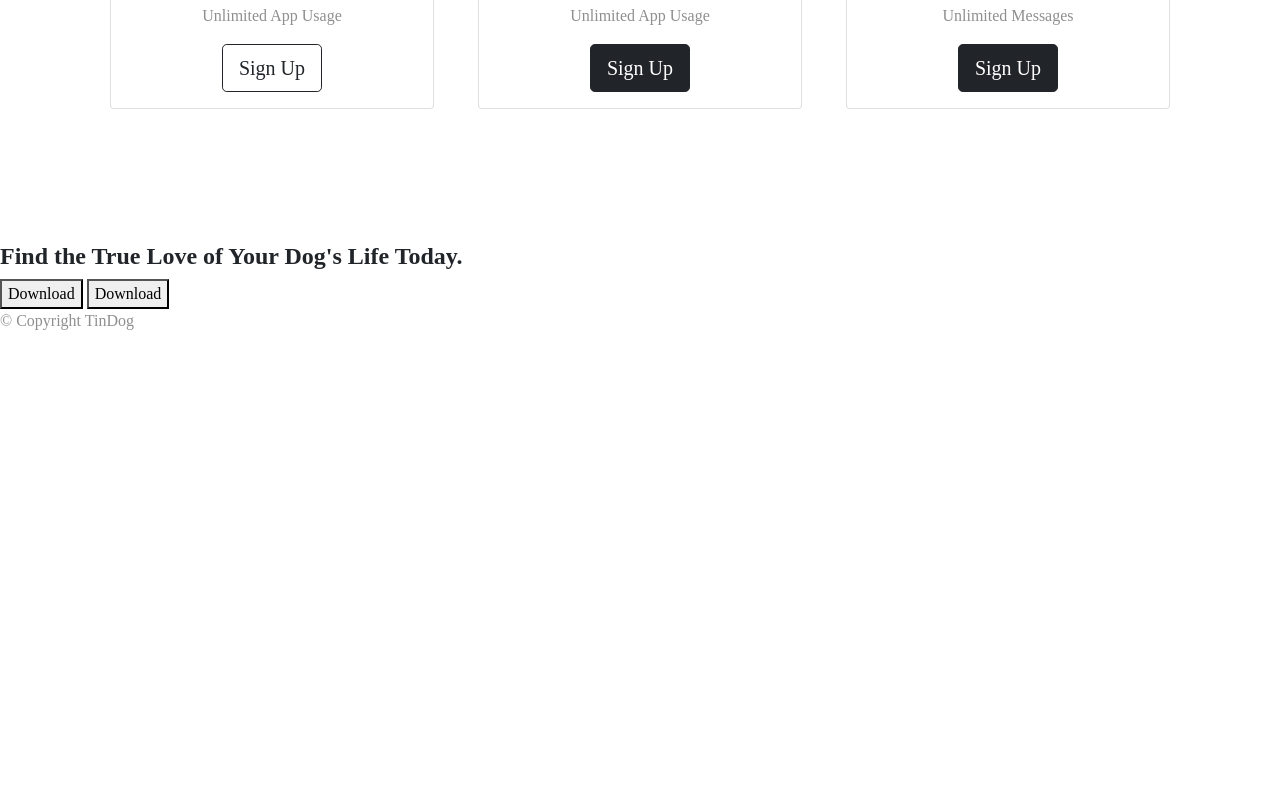
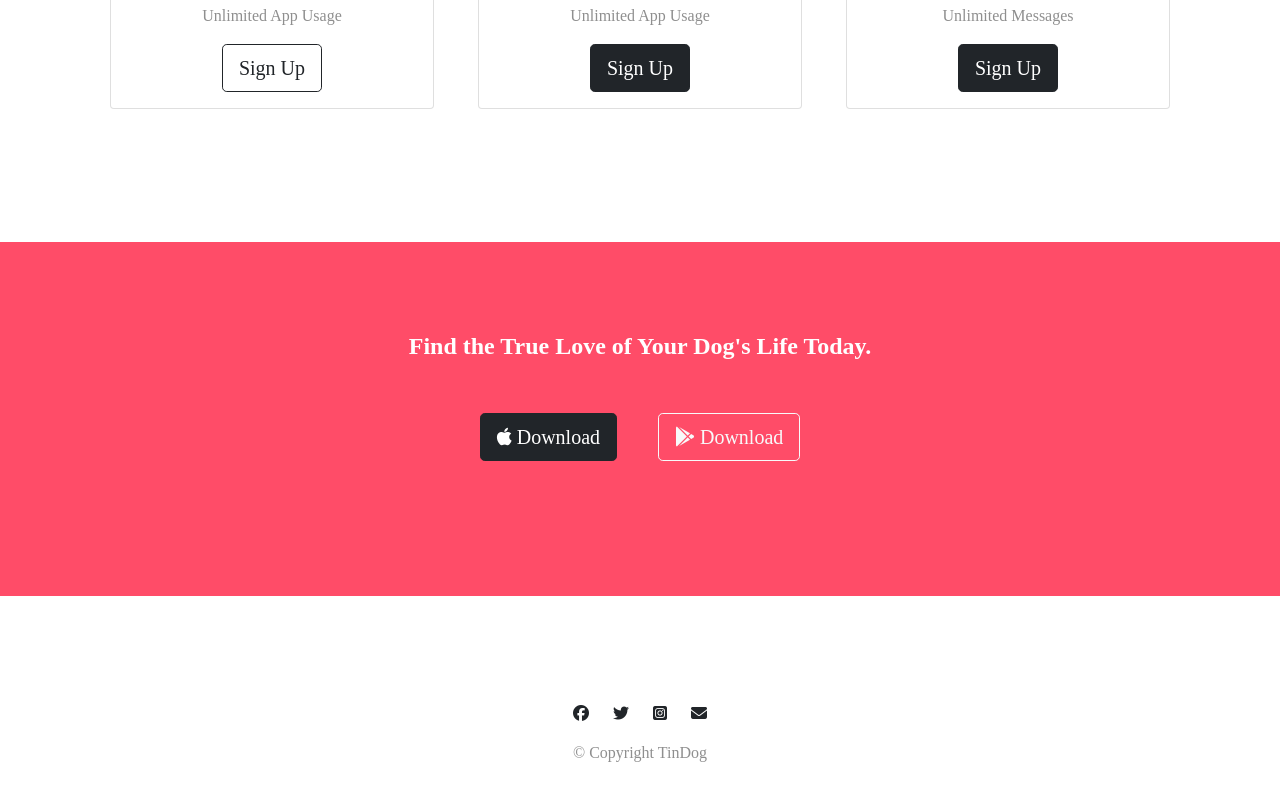
Before and after one commit to jubhavsar/Tindog, a plain HTML site: page index.html in a window 1280 px wide. Shown: the part 2487-3287 px from the top of the page. Before the commit the page ends 2836 px from the top, so only its background shows below. Drawn offline with nearby package versions, Linux system fonts and the light colour scheme; a web font is replaced by a local one.

Commit message:
Styled footer section

```diff
--- a/css/styles.css
+++ b/css/styles.css
@@ -19,13 +19,14 @@ font-family: 'Merriweather', serif; */
 }
 
 h2 {
-  font-family:'Hahmlet', serif;;
+  font-family:'Hahmlet', serif;
   line-height: 1.5;
   font-size: 3rem;
   font-weight: 700;
 }
 
 h3 {
+  font-family:'Hahmlet', serif;
   font-size: 1.5rem;
   font-weight: bold;
 }
@@ -123,7 +124,27 @@ p {
 .pricing-column {
   padding: 3% 2%;
 }
-
+/* Call-To-Action-Section */
+#cta {
+  background-color: #ff4c68;
+  color: white;
+  padding: 7% 15%;
+  text-align: center;
+}
+.cta-heading {
+  font-family: 'Andada Pro';
+  font-size: 3.5rem;
+  font-weight: 900;
+  line-height: 1.5;
+}
+/* Footer-Section */
+#footer {
+  text-align: center;
+  padding: 7% 15%;
+}
+.social-icon {
+  margin: 20px 10px;
+}
 /* responsive */
 @media (max-width: 1028px) {
   #title {
--- a/index.html
+++ b/index.html
@@ -42,13 +42,13 @@
         <div class="collapse navbar-collapse" id="navbarSupportedContent">
           <ul class="navbar-nav ms-auto">
             <li class="nav-item">
-              <a class="nav-link" href="#">Contact</a>
+              <a class="nav-link" href="#footer">Contact</a>
             </li>
             <li class="nav-item">
-              <a class="nav-link" href="#">Pricing</a>
+              <a class="nav-link" href="#pricing">Pricing</a>
             </li>
             <li class="nav-item">
-              <a class="nav-link" href="#">Download</a>
+              <a class="nav-link" href="#cta">Download</a>
             </li>
           </ul>
         </div>
@@ -196,11 +196,13 @@
 
   <!-- Call to Action -->
 
-  <section id="cta">
+  <section id="cta" class="cta-heading">
 
     <h3>Find the True Love of Your Dog's Life Today.</h3>
-    <button type="button">Download</button>
-    <button type="button">Download</button>
+    <button class="btn btn-dark btn-lg download-button" type="button"><i class="fa-brands fa-apple"></i>
+      Download</button>
+    <button class="btn btn-outline-light btn-lg" type="button"><i class="fa-brands fa-google-play"></i>
+      Download</button>
 
   </section>
 
@@ -208,7 +210,10 @@
   <!-- Footer -->
 
   <footer id="footer">
-
+    <i class="social-icon fa-brands fa-facebook"></i>
+    <i class="social-icon fa-brands fa-twitter"></i>
+    <i class="social-icon fa-brands fa-instagram-square"></i>
+    <i class="social-icon fa-solid fa-envelope"></i>
     <p>© Copyright TinDog</p>
 
   </footer>
```
